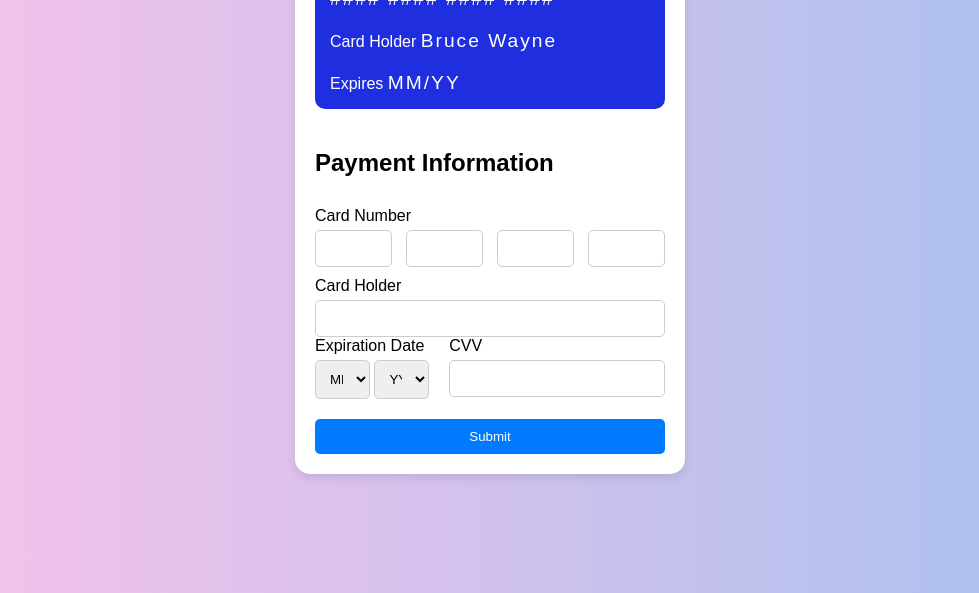
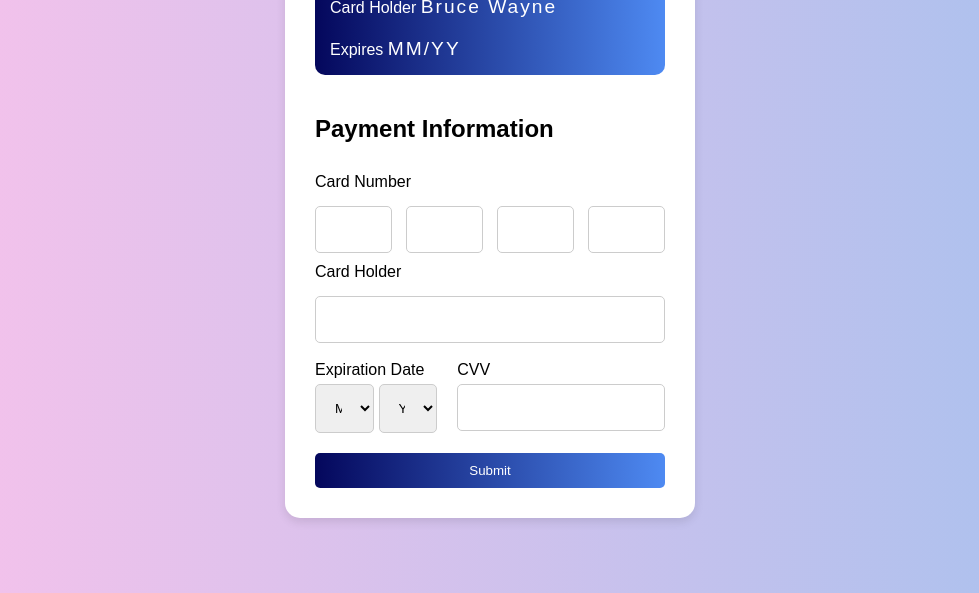
Before and after one commit to Pinky057/credit-card-form-js-, a plain HTML site: page index.html in a window 1280 px wide. Shown: the part 207-800 px from the top of the page, without its empty margins (150-1129 px from the left). Drawn offline with Linux system fonts and the light colour scheme.

Commit message:
crediot card form

```diff
--- a/styles.css
+++ b/styles.css
@@ -10,14 +10,14 @@ body {
 
 .container {
     background-color: #fff;
-    padding: 20px;
+    padding: 30px;
     border-radius: 15px;
     box-shadow: 0 4px 10px rgba(0, 0, 0, 0.1);
     width: 350px;
 }
 
 .card {
-    background-color: #1f2fdf;
+    background: linear-gradient(to right, #04075c, #4e8af2);
     border-radius: 10px;
     padding: 15px;
     margin-bottom: 20px;
@@ -47,11 +47,12 @@ form {
 
 label {
     margin-top: 10px;
+    margin-bottom: 10px;
 }
 
 input,
 select {
-    padding: 10px;
+    padding: 15px;
     margin-top: 5px;
     border: 1px solid #ccc;
     border-radius: 5px;
@@ -83,10 +84,17 @@ select {
     gap: 20px;
 }
 
+.expiry-cvv label {
+    margin-top: 20px;
+    /* Increased margin-top for more space above */
+    margin-bottom: 20px;
+    /* Increased margin-bottom for more space below */
+}
+
 button {
     margin-top: 20px;
     padding: 10px;
-    background-color: #007BFF;
+    background: linear-gradient(to right, #04075c, #4e8af2);
     color: #fff;
     border: none;
     border-radius: 5px;
@@ -95,5 +103,5 @@ button {
 }
 
 button:hover {
-    background-color: #0056b3;
+    background: linear-gradient(to right, #474987, #4e8af2);
 }
```
Also changed, not shown: index.html (+1 -1 lines).
